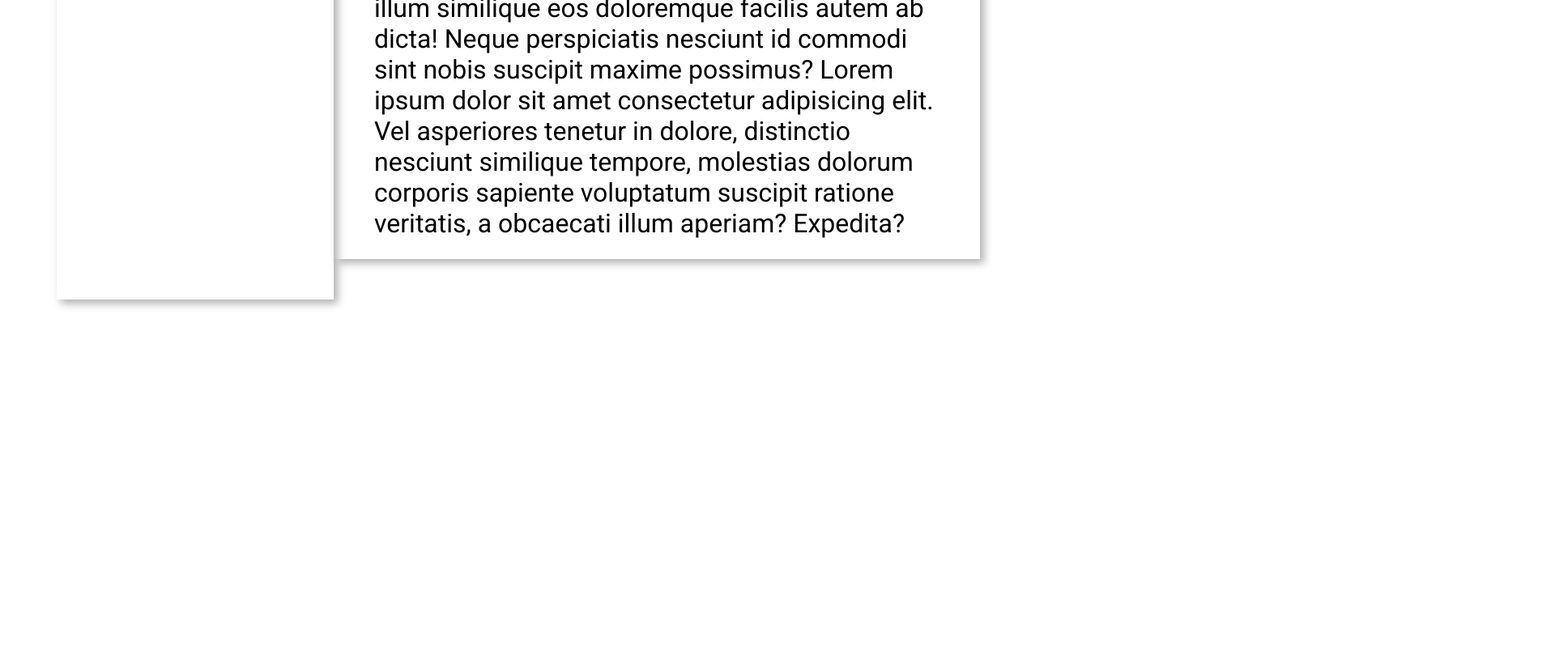
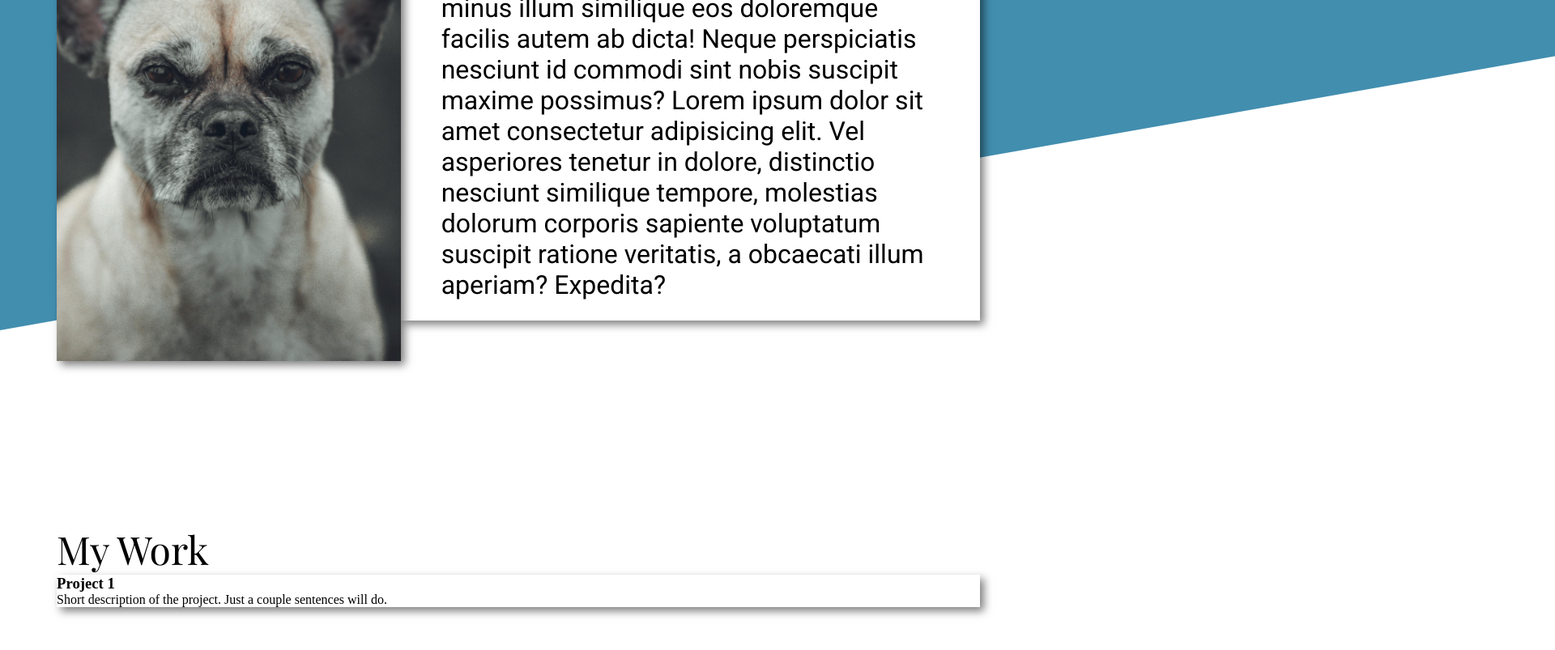
Before and after one commit to bbantier/odin-homepage, a plain HTML site: page index.html in a window 1280 px wide. Shown: the part 322-1125 px from the top of the page at 81% size, 1920 px wide, since content can reach past the window. Before the commit the page ends 800 px from the top, so only its background shows below. Drawn offline with nearby package versions, Linux system fonts and the light colour scheme; a web font is replaced by a local one.

Commit message:
chore: design first section and write template for grid item

```diff
--- a/index.html
+++ b/index.html
@@ -8,8 +8,9 @@
   </head>
   <body>
     <section class="about">
+      <div class="background"></div>
       <div class="img-container card">
-        <img class="profile-picture" src="img/doggo.jpg" alt="" />
+        <img class="profile-picture" src="assets/doggo.jpg" alt="" />
       </div>
       <div class="about-card card">
         <h2 class="about-title title">About me</h2>
@@ -24,7 +25,26 @@
         </p>
       </div>
     </section>
-    <section class="work"></section>
+    <section class="work">
+      <h2 class="work-title title">My Work</h2>
+      <div class="project-grid">
+        <div class="project-item card">
+          <div class="img-placeholder red"></div>
+          <div class="project-content">
+            <div class="project-content-upper">
+              <h3 class="project-title">Project 1</h3>
+              <div class="project-links"></div>
+            </div>
+            <div class="project-content-lower">
+              <p class="project-text">
+                Short description of the project. Just a couple sentences will
+                do.
+              </p>
+            </div>
+          </div>
+        </div>
+      </div>
+    </section>
     <section class="contact"></section>
   </body>
 </html>
--- a/style.css
+++ b/style.css
@@ -11,14 +11,18 @@
 :root {
   --title-font: "Playfair Display", serif;
   --normal-font: "Roboto", "Tahoma", sans-serif;
+  --bg-accent-color: #428eaf;
 }
 
-body {
+section {
   padding: 50px 70px;
+  position: relative;
+  margin-bottom: 100px;
 }
 
 .title {
   font-family: var(--title-font);
+  font-size: 3em;
   font-weight: normal;
 }
 
@@ -30,17 +34,28 @@ body {
   display: flex;
 }
 
+.background {
+  width: 200vw;
+  height: 120%;
+  background-color: var(--bg-accent-color);
+  position: absolute;
+  top: 0;
+  left: 0;
+  z-index: -1;
+  transform: translate(-200px, -450px) rotate(-10deg);
+}
+
 .card {
-  box-shadow: 5px 5px 10px #afafaf;
+  box-shadow: 5px 5px 10px rgba(0, 0, 0, 0.5);
 }
 
 .about-card {
+  background-color: white;
   margin: 50px 0;
   padding: 25px 50px;
 }
 
 .about-title {
-  font-size: 3em;
   margin-bottom: 1em;
 }
 
@@ -49,11 +64,13 @@ body {
 }
 
 .img-container {
-  max-width: 30%;
+  max-width: 40%;
   position: relative;
 }
 
 .profile-picture {
   width: 100%;
+  height: 100%;
   object-fit: cover;
+  object-position: center;
 }
```
Also changed, not shown: assets/doggo.jpg (renamed from img/doggo.jpg).
